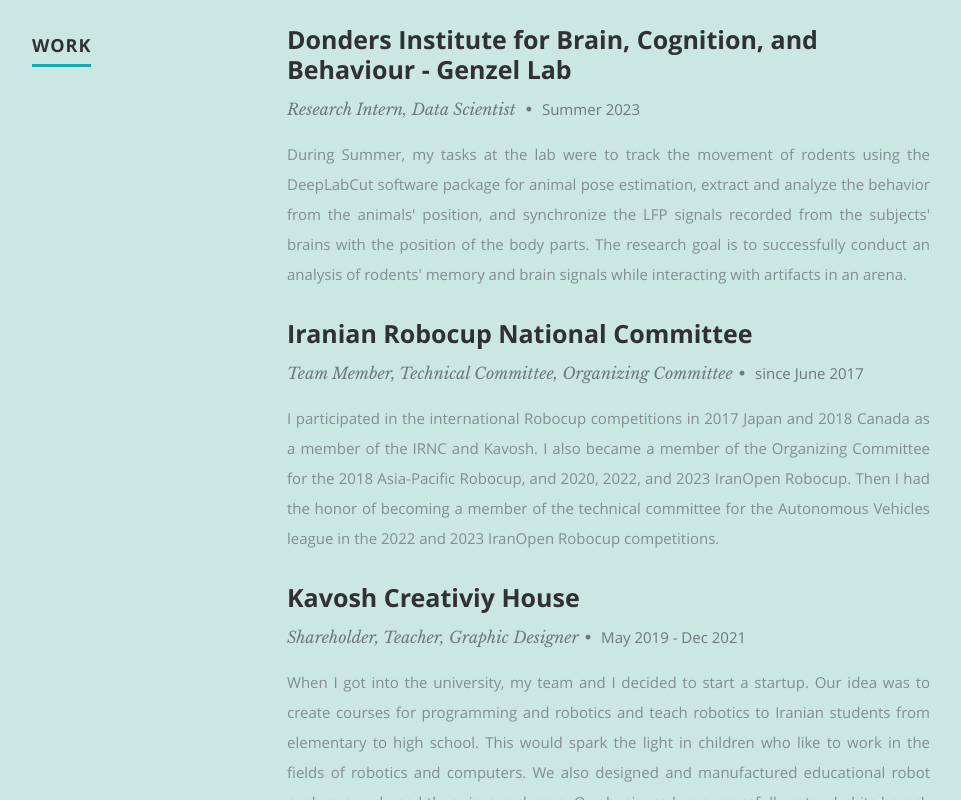
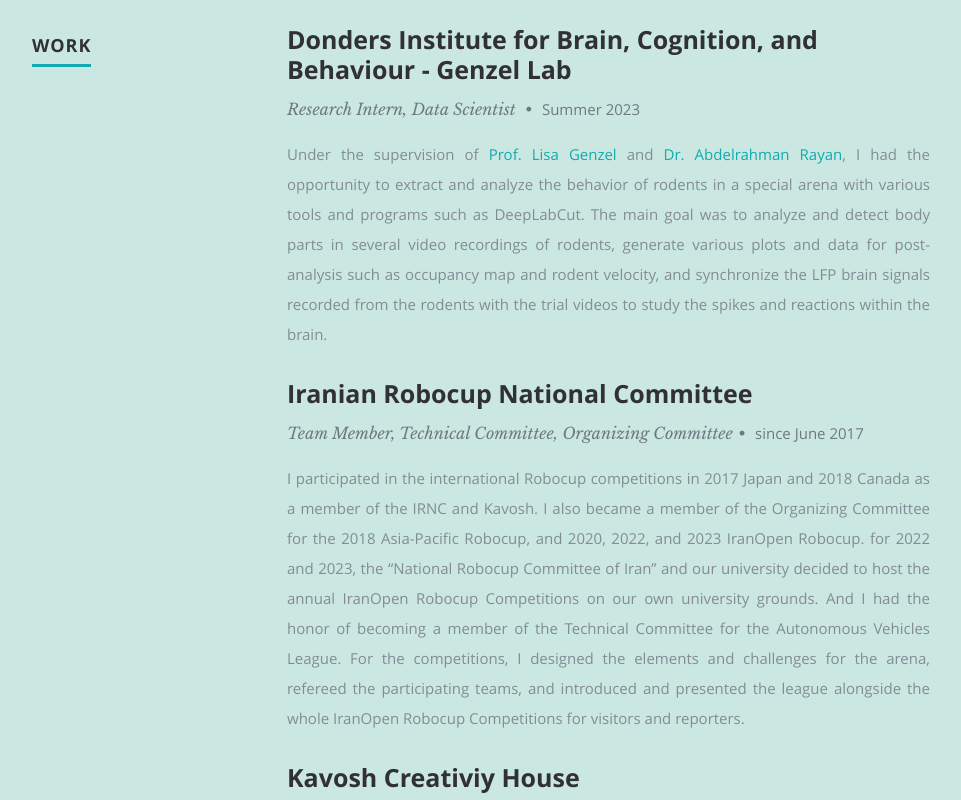
Before and after one commit to Swooshnv/Swooshnv.github.io, a plain HTML site: page index.html in a window 1280 px wide. Shown: the part 2000-2800 px from the top of the page, without its empty margins (118-1079 px from the left). Drawn offline with nearby package versions, Linux system fonts and the light colour scheme.

Commit message:
Update index.html

```diff
--- a/index.html
+++ b/index.html
@@ -62,7 +62,7 @@
         <h1 class="responsive-headline">Soroush Naghavi</h1>
 
         <h3><hl1>
-        I'm a Computer Engineering <span>Computer Engineering B.Sc.</span>, currently finishing my studies
+        I'm a <span>Computer Engineering B.Sc.</span>, currently finishing my studies
         at <span>IAU Science and Research Branch</span>. I was also a research intern at <span>Donders Institute
         for Brain, Cognition, and Behavior</span>. My research interests align with <span>Data Science</span> and <span>Computer
         Vision</span>, emphasizing <span>Medical applications</span> and <span>Computational Neuroscience</span>.
@@ -208,12 +208,13 @@
             </p>
 
             <p align="justify">
-            During Summer, my tasks at the lab were to track the movement of rodents
-            using the DeepLabCut software package for animal pose estimation, extract
-            and analyze the behavior from the animals' position, and synchronize the
-            LFP signals recorded from the subjects' brains with the position of the body parts.
-            The research goal is to successfully conduct an analysis of rodents' memory and brain signals while
-            interacting with artifacts in an arena.
+            Under the supervision of <a class="smoothscroll" href="https://scholar.google.co.uk/citations?user=9AxyXakAAAAJ&hl=en"
+            >Prof. Lisa Genzel</a> and <a class="smoothscroll" href="https://www.researchgate.net/profile/Abdelrahman-Rayan"
+            >Dr. Abdelrahman Rayan</a>, I had the opportunity to extract
+            and analyze the behavior of rodents in a special arena with various tools and programs such as DeepLabCut.
+            The main goal was to analyze and detect body parts in several video recordings of rodents, generate various
+            plots and data for post-analysis such as occupancy map and rodent velocity, and synchronize the LFP brain
+            signals recorded from the rodents with the trial videos to study the spikes and reactions within the brain.
             </p>
         </div>
         </div>
@@ -232,8 +233,13 @@
             and 2018 Canada as a member of the IRNC and Kavosh. I also became a
             member of the Organizing Committee for the 2018 Asia-Pacific Robocup,
             and 2020, 2022, and 2023 IranOpen Robocup.
-            Then I had the honor of becoming a member of the technical committee for the Autonomous Vehicles league
-            in the 2022 and 2023 IranOpen Robocup competitions.
+            for 2022 and 2023, the “National Robocup Committee of Iran” and our
+            university decided to host the annual IranOpen Robocup Competitions
+            on our own university grounds. And I had the honor of becoming a member
+            of the Technical Committee for the Autonomous Vehicles League. For the
+            competitions, I designed the elements and challenges for the arena,
+            refereed the participating teams, and introduced and presented the
+            league alongside the whole IranOpen Robocup Competitions for visitors and reporters.
             </p>
         </div>
         </div>
@@ -248,12 +254,17 @@
             </p>
 
             <p align="justify">
-            When I got into the university, my team and I decided to start a startup. Our idea was to create courses for
-            programming and robotics and teach robotics to Iranian students
-            from elementary to high school. This would spark the light in children
-            who like to work in the fields of robotics and computers. We also designed
-            and manufactured educational robot packages and used them in our classes.
-            Our business has successfully extended its branch to Ardebil Province.
+            During my time on the robotics team, my teammates and I became aware
+            of the vastness of robotics and technology in improving our lives.
+            We wondered how we could educate other Iranian children and make them
+            interested. That is why, after high school, we decided to create a start-up
+            company dedicated to offering robotics education in schools, aiming to spark
+            all students’ interest in these fields. We regarded providing this education
+            as our social responsibility. Alongside many other hired teachers, we taught
+            programming languages, basic electronics, and soldering methods. We also created
+            educational kits for programming and robotics, each accompanied by a specialized
+            curriculum. Moreover, our start-up successfully established a branch in the Ardebil
+            province, where we continued teaching the same subjects.
             </p>
         </div>
         </div>
```
